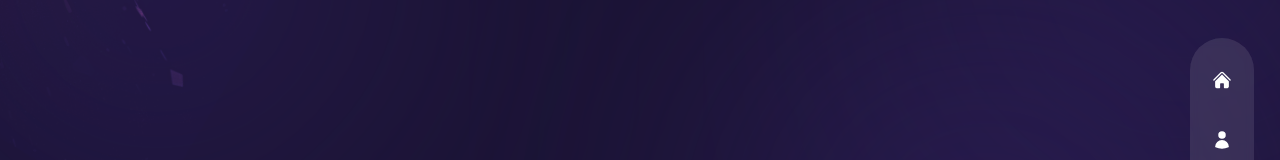
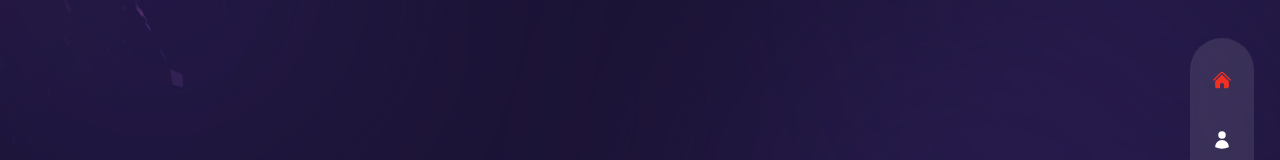
Before and after one commit to MirosBL45/studio_rakita, a Next.js app: page / in a window 1280 px wide. Shown: the part 170-330 px from the top of the page. Built offline with nearby package versions, Linux system fonts and the light colour scheme.

Commit message:
done nav

```diff
--- a/components/Nav.jsx
+++ b/components/Nav.jsx
@@ -1,31 +1,3 @@
-// // icons
-// import {
-//   HiHome,
-//   HiUser,
-//   HiViewColumns,
-//   HiRectangleGroup,
-//   HiChatBubbleBottomCenterText,
-//   HiEnvelope,
-// } from 'react-icons/hi2';
-
-// // nav data
-// export const navData = [
-//   { name: 'home', path: '/', icon: <HiHome /> },
-//   { name: 'about', path: '/about', icon: <HiUser /> },
-//   { name: 'services', path: '/services', icon: <HiRectangleGroup /> },
-//   { name: 'work', path: '/work', icon: <HiViewColumns /> },
-//   {
-//     name: 'testimonials',
-//     path: '/testimonials',
-//     icon: <HiChatBubbleBottomCenterText />,
-//   },
-//   {
-//     name: 'contact',
-//     path: '/contact',
-//     icon: <HiEnvelope />,
-//   },
-// ];
-
 // data
 import { navData } from "../data/navData";
 
@@ -42,10 +14,27 @@ function Nav() {
   return (
     <nav className="flex flex-col items-center xl:justify-center gap-y-4 fixed h-max bottom-0 mt-auto xl:right-[2%] z-50 t-0 w-full xl:w-16 xl:max-w-md xl:h-screen">
       {/* inner */}
-      <div className="flex w-full xl:flex-col items-center justify-between xl:justify-center gap-y-10 px-4 md:px-40 xl:px-0 h-80 xl:h-max py-8 bg-white/10 backdrop-blur-sm text-3xl xl:text-xl xl:rounded-full">
+      <div className="flex w-full xl:flex-col items-center justify-between xl:justify-center gap-y-10 px-4 md:px-40 xl:px-0 h-[80px] xl:h-max py-8 bg-white/10 backdrop-blur-sm text-3xl xl:text-xl xl:rounded-full">
         {navData.map((link, index) => (
-          <Link key={index} href={link.path}>
-            {link.icon}
+          <Link
+            className={`${
+              link.path === pathname && "text-accent"
+            } relative flex items-center group hover:text-accent transition-all duration-300`}
+            key={index}
+            href={link.path}
+          >
+            {/* tooltip */}
+            <div className="absolute right-0 pr-14 hidden xl:group-hover:flex">
+              <div className="bg-rose-700 relative flex text-primary items-center p-[6px] rounded-[3px]">
+                <div className="text-[12px] leading-none font-semibold capitalize">
+                  {link.name}
+                </div>
+                {/* triangle */}
+                <div className="border-solid border-l-rose-700 border-l-8 border-y-transparent border-y-[6px] border-r-0 absolute -right-2"></div>
+              </div>
+            </div>
+            {/* icon */}
+            <div>{link.icon}</div>
           </Link>
         ))}
       </div>
```
